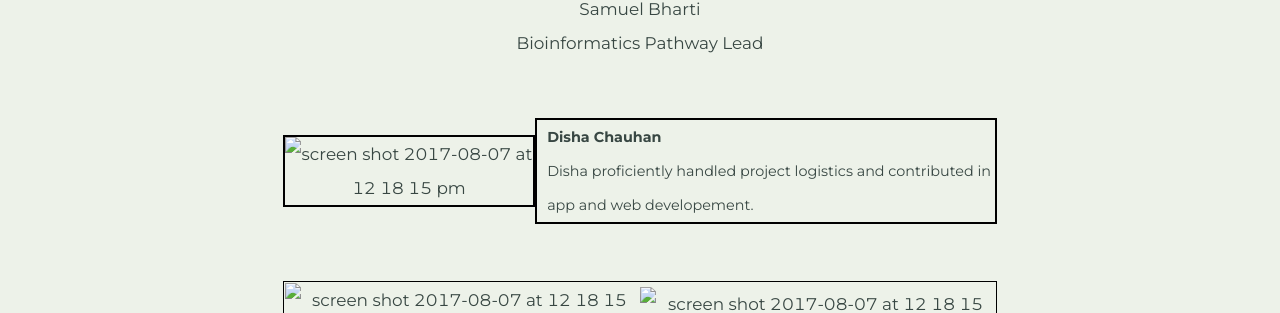
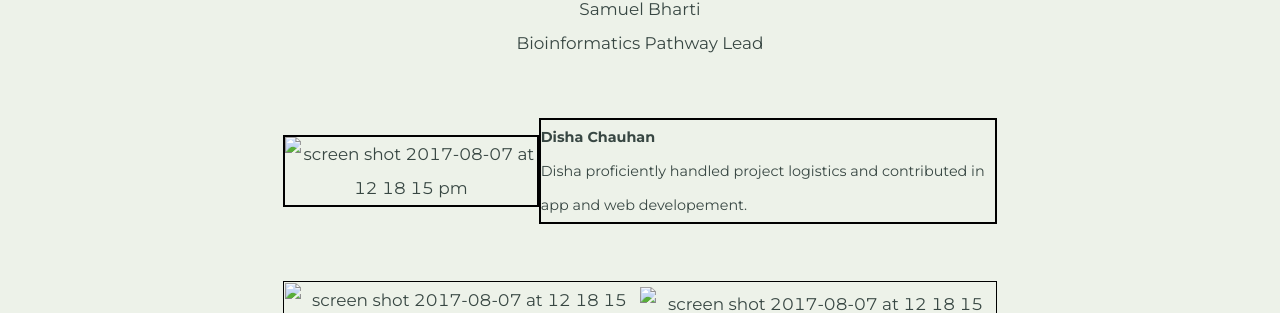
Before and after one commit to BI-STEM-Away/sMAP, a Jekyll site: the page built from ourTeam.md, in a window 1280 px wide. Shown: the part 554-867 px from the top of the page. Built offline with Jekyll 4.4.1, drawn with Linux system fonts in a browser that asks for light colours.

Commit message:
Update ourTeam.md

```diff
--- a/ourTeam.md
+++ b/ourTeam.md
@@ -32,10 +32,9 @@ feature_text: |
       <img style="border: 2px solid black;" height="200" alt="screen shot 2017-08-07 at 12 18 15 pm"
       src="https://bi-stem-away.github.io/shiny_app_dev/images/Disha.jpeg">
       </td>
-      <td style="margin-bottom:0;padding:0;border: 2px solid black;" >
-      <div style="font-size:85%; margin-left:10px; text-align:left;">
+      <td style="font-size:85%;margin:0;padding:0;border: 2px solid black;">
       <strong style="text-center">Disha Chauhan</strong>
-      <p style="padding:0; margin:0;">Disha proficiently handled project logistics and contributed in app and web developement.</p></div>
+      <p style="margin-left:10px; text-align:left;padding:0; margin:0;">Disha proficiently handled project logistics and contributed in app and web developement.</p>
       </td>
     </tr>
   </tbody>
```
